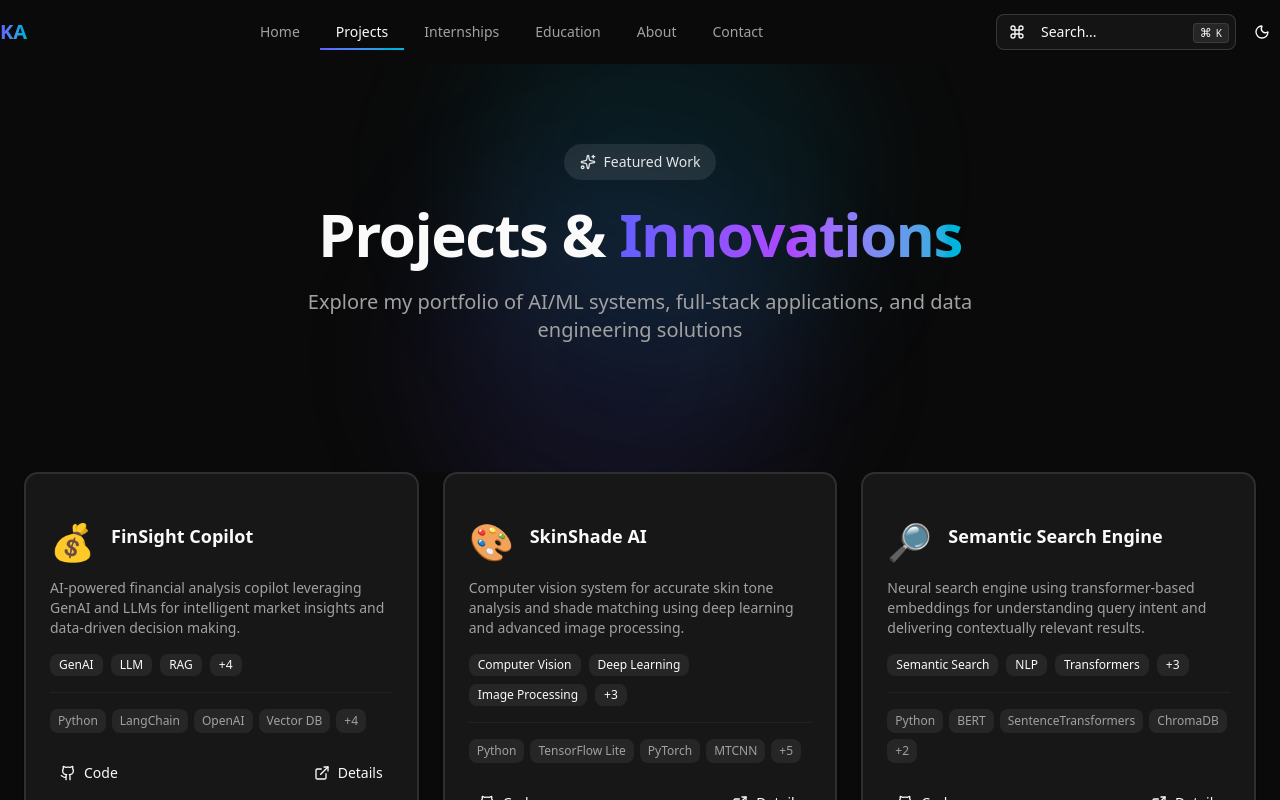
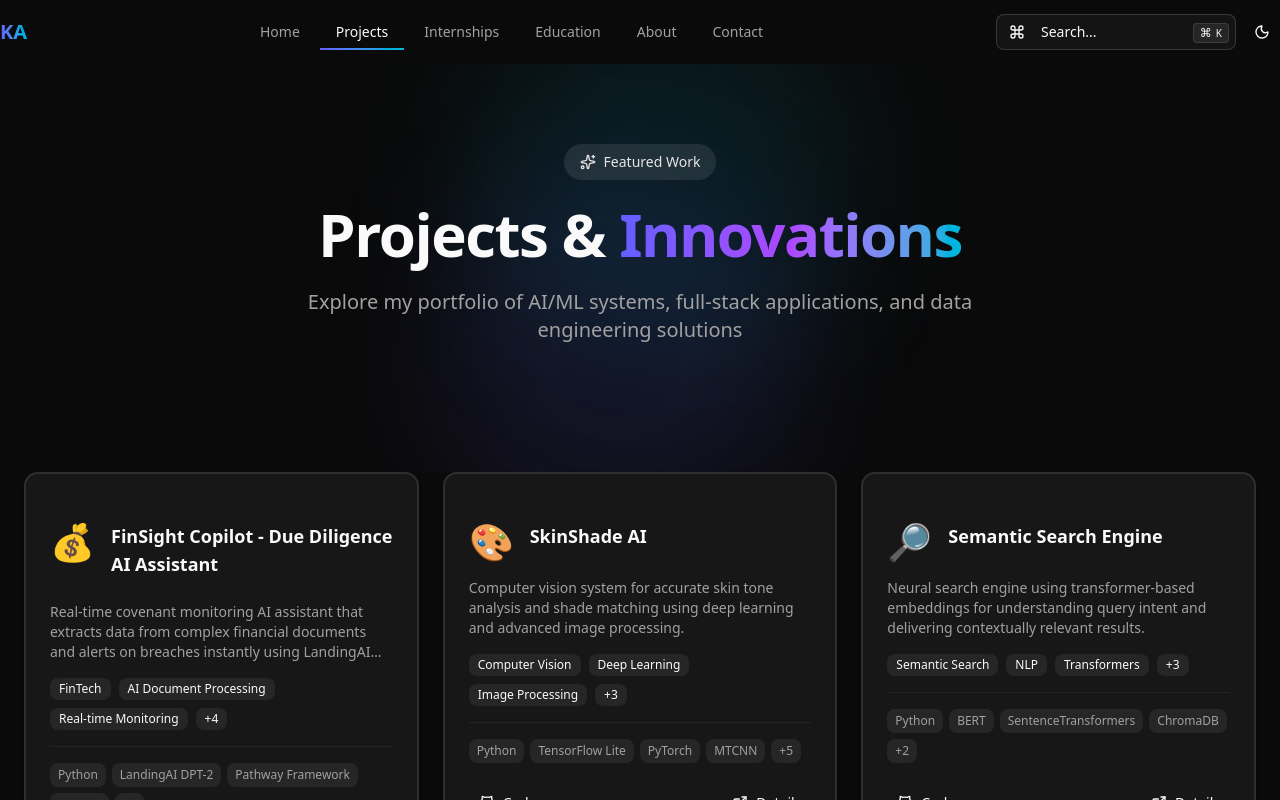
Before and after one commit to kushal511/Portfolio, a Next.js app: page /projects in a window 1280 px wide. Shown: the top 800 px of the page. Built offline with nearby package versions, Linux system fonts and the light colour scheme.

Commit message:
Update FinSight Copilot with accurate technical details from README - Due Diligence AI Assistant with LandingAI DPT-2 and Pathway Framework

```diff
--- a/content/projects-new.ts
+++ b/content/projects-new.ts
@@ -34,21 +34,21 @@ export type Project = {
 export const projects: Project[] = [
   {
     slug: 'finsight-copilot',
-    title: 'FinSight Copilot',
+    title: 'FinSight Copilot - Due Diligence AI Assistant',
     repo: 'https://github.com/kushal511/FinSight_Copilot',
-    summary: 'AI-powered financial analysis copilot leveraging GenAI and LLMs for intelligent market insights and data-driven decision making.',
-    description: 'Built an advanced financial analysis platform that combines generative AI with real-time market data to provide intelligent insights. The system uses RAG (Retrieval-Augmented Generation) to analyze financial documents, market trends, and historical data, delivering actionable recommendations. Implemented with modern LLM architectures, it offers natural language querying of complex financial datasets, automated report generation, and predictive analytics for investment strategies. The platform integrates multiple financial data APIs and uses vector databases for efficient document retrieval and analysis.',
-    tags: ['GenAI', 'LLM', 'RAG', 'FinTech', 'NLP', 'Machine Learning', 'Financial Analysis'],
-    tech: ['Python', 'LangChain', 'OpenAI', 'Vector DB', 'FastAPI', 'React', 'Financial APIs', 'ChromaDB'],
+    summary: 'Real-time covenant monitoring AI assistant that extracts data from complex financial documents and alerts on breaches instantly using LandingAI DPT-2 and Pathway framework.',
+    description: 'Built an intelligent financial agent that monitors loan covenants in real-time for investors, M&A professionals, and finance leaders. The system extracts covenant terms from PDFs, images, and tables using LandingAI DPT-2 vision AI, monitors financial data in real-time using Pathway framework, and detects breaches instantly with automated email alerts. Features include living memos that auto-update, conversational Q&A interface, and comprehensive covenant compliance checking for leverage ratios, interest coverage, and liquidity requirements. Developed for HackWithBay 2025, solving the critical problem of manual covenant tracking that is slow, error-prone, and misses critical breaches.',
+    tags: ['FinTech', 'AI Document Processing', 'Real-time Monitoring', 'Covenant Analysis', 'Due Diligence', 'Computer Vision', 'Financial Compliance'],
+    tech: ['Python', 'LandingAI DPT-2', 'Pathway Framework', 'PyPDF2', 'Watchdog', 'FastAPI', 'SMTP', 'BeautifulSoup', 'Pandas'],
     highlights: [
-      'RAG pipeline for financial document analysis with high accuracy retrieval',
-      'Natural language interface for querying complex financial datasets',
-      'Real-time market sentiment analysis using transformer models',
-      'Automated financial report generation with customizable templates',
-      'Integration with multiple financial data APIs for comprehensive analysis',
-      'Vector database implementation for efficient document storage and retrieval',
-      'Predictive analytics for investment strategies and market forecasting',
-      'Interactive dashboard for visualizing financial insights and trends'
+      'LandingAI DPT-2 integration for accurate table extraction from covenant documents with vision capabilities',
+      'Pathway Framework for real-time file monitoring and instant processing of data room changes',
+      'Automated covenant compliance checking for leverage ratios, interest coverage, and liquidity requirements',
+      'Intelligent red flag detection with severity levels and evidence-based email alerts',
+      'Living memos that auto-update on every compliance check with executive summaries',
+      'Conversational Q&A interface for natural language queries about covenant status',
+      'Real-time breach detection with instant email notifications and HTML-formatted alerts',
+      'Multi-format document processing: PDFs, images, JSON, CSV, and HTML/iXBRL SEC filings'
     ],
     images: [
       { src: '/projects/finsight-copilot/hero.jpg', alt: 'FinSight Copilot Dashboard', gradient: 'from-blue-500 to-purple-600' },
@@ -59,102 +59,102 @@ export const projects: Project[] = [
     architecture: {
       components: [
         {
-          name: 'Data Ingestion',
+          name: 'Data Room Monitor',
           type: 'service',
-          description: 'Financial data collection from multiple APIs',
-          technologies: ['Python', 'Financial APIs', 'Data Processing']
+          description: 'Pathway Framework for live file monitoring',
+          technologies: ['Pathway', 'Watchdog', 'File System Events']
         },
         {
-          name: 'Document Processor',
-          type: 'service',
-          description: 'PDF and document analysis for financial reports',
-          technologies: ['LangChain', 'PyPDF', 'Text Processing']
+          name: 'Document Extractor',
+          type: 'model',
+          description: 'LandingAI DPT-2 for vision-based document processing',
+          technologies: ['LandingAI DPT-2', 'Computer Vision', 'OCR']
         },
         {
-          name: 'Vector Database',
-          type: 'storage',
-          description: 'ChromaDB for storing document embeddings',
-          technologies: ['ChromaDB', 'Vector Embeddings']
+          name: 'PDF Processor',
+          type: 'service',
+          description: 'PyPDF2 for PDF parsing and truncation',
+          technologies: ['PyPDF2', 'PDF Processing', 'Text Extraction']
         },
         {
-          name: 'LLM Engine',
-          type: 'model',
-          description: 'OpenAI GPT for analysis and generation',
-          technologies: ['OpenAI API', 'GPT-4', 'LangChain']
+          name: 'Financial Data Parser',
+          type: 'service',
+          description: 'SEC JSON and CSV data processing',
+          technologies: ['Pandas', 'JSON Parser', 'BeautifulSoup']
         },
         {
-          name: 'RAG Pipeline',
-          type: 'service',
-          description: 'Retrieval-Augmented Generation system',
-          technologies: ['LangChain', 'Vector Search', 'Context Retrieval']
+          name: 'Covenant Engine',
+          type: 'algorithm',
+          description: 'Compliance checking for leverage, coverage, liquidity',
+          technologies: ['Python', 'Financial Calculations', 'Rule Engine']
         },
         {
-          name: 'Analytics Engine',
+          name: 'Alert System',
           type: 'service',
-          description: 'Market sentiment and predictive analytics',
-          technologies: ['Python', 'Machine Learning', 'NLP']
+          description: 'SMTP-based email notifications with HTML formatting',
+          technologies: ['SMTP', 'Email Templates', 'HTML Generation']
         },
         {
-          name: 'API Gateway',
-          type: 'api',
-          description: 'FastAPI backend for frontend integration',
-          technologies: ['FastAPI', 'Python', 'REST API']
+          name: 'Living Memo Generator',
+          type: 'service',
+          description: 'Auto-updating Markdown and HTML reports',
+          technologies: ['Markdown', 'HTML Templates', 'Report Generation']
         },
         {
-          name: 'Frontend Dashboard',
+          name: 'Chatbot Interface',
           type: 'frontend',
-          description: 'React-based interactive dashboard',
-          technologies: ['React', 'JavaScript', 'Data Visualization']
+          description: 'Conversational Q&A about covenant status',
+          technologies: ['Python CLI', 'Natural Language Processing']
         }
       ],
       dataFlow: [
         {
-          from: 'Data Ingestion',
-          to: 'Document Processor',
-          description: 'Collect financial data and reports',
-          data: 'Raw financial data'
+          from: 'Data Room Monitor',
+          to: 'Document Extractor',
+          description: 'Detect new/modified files in data room',
+          data: 'File change events'
         },
         {
-          from: 'Document Processor',
-          to: 'Vector Database',
-          description: 'Process and embed documents',
-          data: 'Document embeddings'
+          from: 'Document Extractor',
+          to: 'PDF Processor',
+          description: 'Extract covenant terms from images and tables',
+          data: 'Structured covenant data'
         },
         {
-          from: 'Frontend Dashboard',
-          to: 'API Gateway',
-          description: 'User queries and requests',
-          data: 'Natural language queries'
+          from: 'PDF Processor',
+          to: 'Financial Data Parser',
+          description: 'Process credit agreements and documents',
+          data: 'Parsed PDF content'
         },
         {
-          from: 'API Gateway',
-          to: 'RAG Pipeline',
-          description: 'Process user queries',
-          data: 'Query processing'
+          from: 'Financial Data Parser',
+          to: 'Covenant Engine',
+          description: 'Parse SEC JSON and financial metrics',
+          data: 'Financial ratios and metrics'
         },
         {
-          from: 'RAG Pipeline',
-          to: 'Vector Database',
-          description: 'Retrieve relevant context',
-          data: 'Context retrieval'
+          from: 'Covenant Engine',
+          to: 'Alert System',
+          description: 'Check compliance and detect breaches',
+          data: 'Breach alerts and red flags'
         },
         {
-          from: 'RAG Pipeline',
-          to: 'LLM Engine',
-          description: 'Generate insights with context',
-          data: 'Contextual prompts'
+          from: 'Alert System',
+          to: 'Living Memo Generator',
+          description: 'Send email notifications for breaches',
+          data: 'Alert confirmations'
         },
         {
-          from: 'LLM Engine',
-          to: 'Analytics Engine',
-          description: 'Enhanced analysis results',
-          data: 'AI-generated insights'
+          from: 'Living Memo Generator',
+          to: 'Chatbot Interface',
+          description: 'Generate updated compliance reports',
+          data: 'Living memos (MD/HTML)'
         },
         {
-          from: 'Analytics Engine',
-          to: 'Frontend Dashboard',
-          description: 'Deliver financial insights',
-          data: 'Actionable recommendations'
+          from: 'Chatbot Interface',
+          to: 'Covenant Engine',
+          description: 'Answer queries about covenant status',
+          data: 'Conversational responses'
         }
       ]
     }
```
